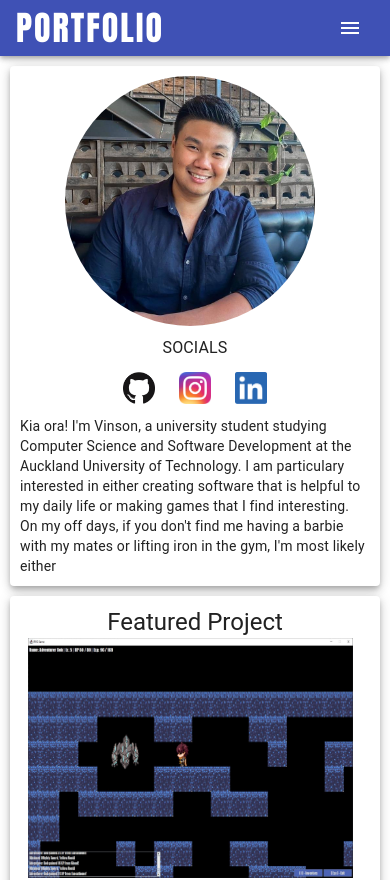
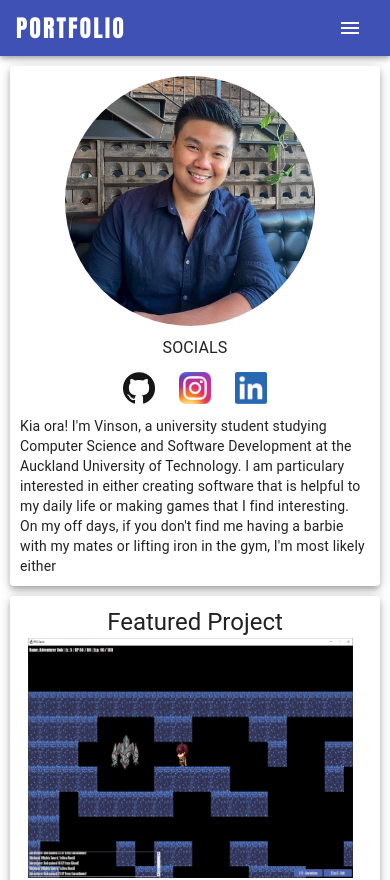
Before and after one commit to justvinny/justvinny.github.io, a React (Create React App) app: page / in a window 390 px wide. Shown: the top 880 px of the page. Built offline with nearby package versions, Linux system fonts and the light colour scheme.

Commit message:
Made heade reize smaller for mobile views.

```diff
--- a/src/App.js
+++ b/src/App.js
@@ -32,10 +32,11 @@ const App = () => {
   const classes = styles();
 
   const responsiveMenuQuery = useMediaQuery("(min-width:800px)");
+  const responsiveHeaderQuery = useMediaQuery("(min-width:600px)");
 
   return (
     <>
-      <TopMenuBar responsiveMenuQuery={responsiveMenuQuery} />
+      <TopMenuBar responsiveMenuQuery={responsiveMenuQuery} responsiveHeaderQuery={responsiveHeaderQuery} />
       <main>
         <Home/>
       </main>
--- a/src/Components/Menu/TopMenuBar.js
+++ b/src/Components/Menu/TopMenuBar.js
@@ -1,9 +1,9 @@
-import {  makeStyles, Box, Typography, Button, IconButton, Toolbar, AppBar } from "@material-ui/core";
+import { makeStyles, Box, Typography, Button, IconButton, Toolbar, AppBar } from "@material-ui/core";
 import MenuIcon from '@material-ui/icons/Menu';
 import { useState } from "react";
 import DrawerMenu from "./DrawerMenu";
 
-const TopMenuBar = ({ responsiveMenuQuery }) => {
+const TopMenuBar = ({ responsiveMenuQuery, responsiveHeaderQuery }) => {
     // Styles
     const styles = makeStyles({
         root: {
@@ -47,14 +47,28 @@ const TopMenuBar = ({ responsiveMenuQuery }) => {
         }
     }
 
+    const drawHeader = () => {
+        if (responsiveHeaderQuery) {
+            return (
+                <Typography variant="h4" className={classes.headerName}>
+                    PORTFOLIO
+                </Typography>
+            )
+        } else {
+            return (
+                <Typography variant="h5" className={classes.headerName}>
+                    PORTFOLIO
+                </Typography>
+            )
+        }
+    }
+
     return (
         <>
             <AppBar position="sticky">
                 <Toolbar className={classes.root}>
                     {drawToolBar()}
-                    <Typography variant="h4" className={classes.headerName}>
-                        PORTFOLIO
-                    </Typography>
+                    {drawHeader()}
                 </Toolbar>
             </AppBar>
             <DrawerMenu showDrawer={showDrawer} toggleDrawer={toggleDrawer} />
```
